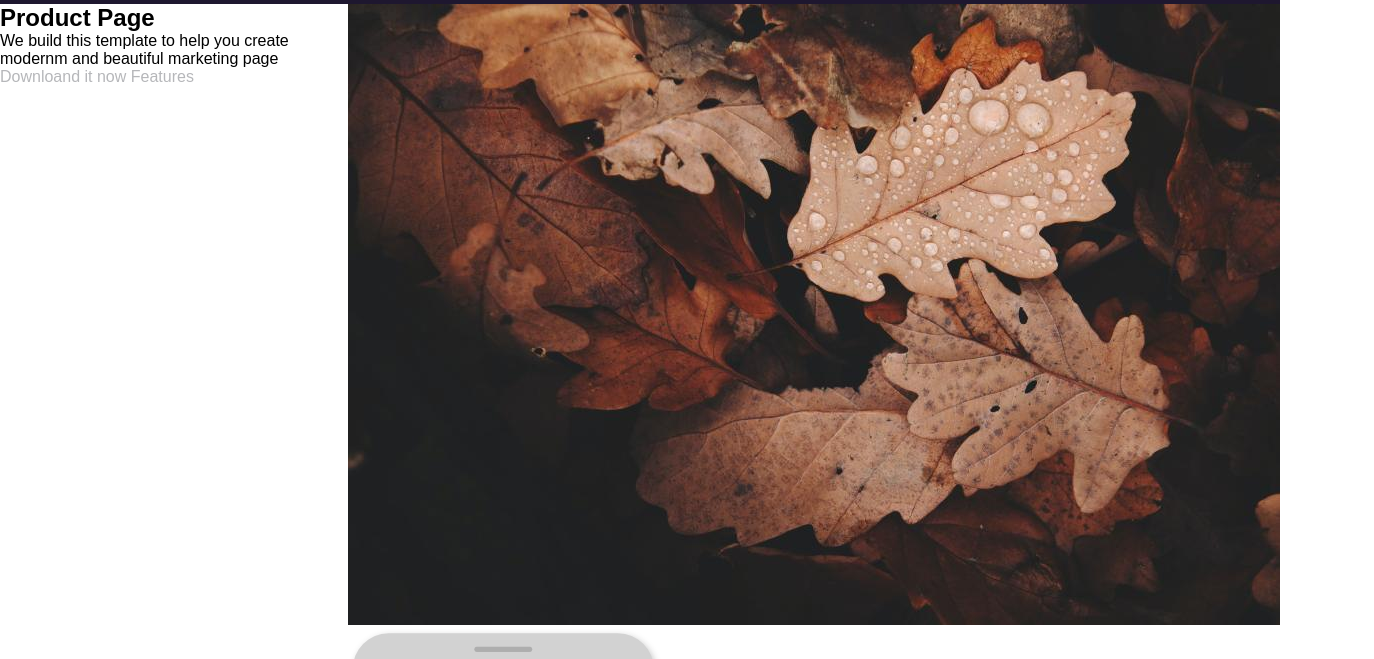
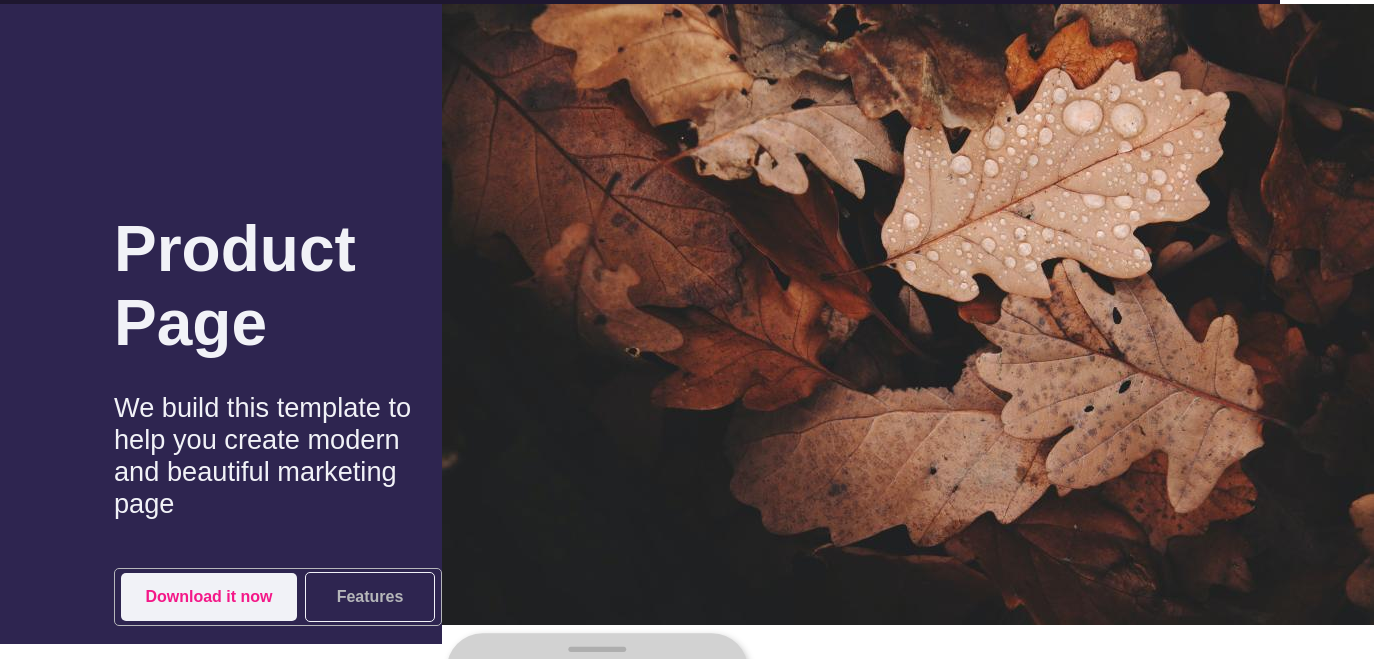
Before and after one commit to ErickAriasC/HENRRY-BLEUX, a plain HTML site: page index.html in a window 1280 px wide. Shown: the part 76-735 px from the top of the page, 1374 px wide, since content can reach past the window. Drawn offline with Linux system fonts and the light colour scheme.

Commit message:
styles section1

```diff
--- a/index.html
+++ b/index.html
@@ -1,5 +1,6 @@
 <!DOCTYPE html>
 <html lang="en">
+
 <head>
     <meta charset="UTF-8">
     <meta http-equiv="X-UA-Compatible" content="IE=edge">
@@ -7,6 +8,7 @@
     <link rel="stylesheet" href="style.css">
     <title>Bleux</title>
 </head>
+
 <body>
     <header>
         <div class="container_logo">
@@ -25,10 +27,15 @@
     <main>
         <div class="product_page">
             <section class="information">
+                <div>
                     <h1>Product Page</h1>
-                <p>We build this template to help you create modernm and beautiful marketing page</p>
-                <a href="">Downloand it now</a>
-                <a href="">Features</a>
+                    <p>We build this template to help you create modern and beautiful marketing page</p>
+                    <div>
+                        <a class="download" href="">Download it now</a>
+                        <a class="features" href="">Features</a>
+                    </div>
+
+                </div>
             </section>
             <section class="images">
                 <img src="img/hojasFondo.jpg" alt="">
@@ -42,7 +49,8 @@
             </section>
             <section>
                 <h3>Alpha Screenshot</h3>
-                <p>Lorem ipsum dolor sit amet, consectetur adipiscing elit, sed do eiusmod tempor incididunt ut labore et dolore magna aliqua. Ut enim ad minim veniam, quis nostrud </p>
+                <p>Lorem ipsum dolor sit amet, consectetur adipiscing elit, sed do eiusmod tempor incididunt ut labore
+                    et dolore magna aliqua. Ut enim ad minim veniam, quis nostrud </p>
                 <h4>-</h4>
                 <h4>Marketing Page</h4>
                 <div>
@@ -77,16 +85,20 @@
                     <div>
                         <img src="img/start-fucsia.png" alt="">
                         <h5>Full Component</h5>
-                    </div><div>
+                    </div>
+                    <div>
                         <img src="img/chulo-fucsia.png" alt="">
                         <h5>Future Updates</h5>
-                    </div><div>
+                    </div>
+                    <div>
                         <img src="img/chulo-fucsia.png " alt="">
                         <h5>Documentation</h5>
-                    </div><div>
+                    </div>
+                    <div>
                         <img src="img/chulo-fucsia.png " alt="">
                         <h5>Customer Support</h5>
-                    </div><div>
+                    </div>
+                    <div>
                         <img src=" " alt="x">
                         <h5>Cool Option</h5>
                     </div>
@@ -96,6 +108,7 @@
                     </p>
                     <a href="">Subcribe Now</a>
                 </div>
+
                 <div>
                     <img src="img/nube.png" alt="">
                     <h3>Standard</h3>
@@ -106,16 +119,20 @@
                     <div>
                         <img src="img/start-grispng.png" alt="">
                         <h5>Full Component</h5>
-                    </div><div>
+                    </div>
+                    <div>
                         <img src="img/chulo-gris.png" alt="">
                         <h5>Future Updates</h5>
-                    </div><div>
+                    </div>
+                    <div>
                         <img src=" img/chulo-gris.png" alt="">
                         <h5>Documentation</h5>
-                    </div><div>
+                    </div>
+                    <div>
                         <img src="img/chulo-gris.png " alt="">
                         <h5>Customer Support</h5>
-                    </div><div>
+                    </div>
+                    <div>
                         <img src=" " alt="x">
                         <h5>Cool Option</h5>
                     </div>
@@ -135,16 +152,20 @@
                     <div>
                         <img src="img/start-grispng.png" alt="">
                         <h5>Full Component</h5>
-                    </div><div>
+                    </div>
+                    <div>
                         <img src="img/chulo-gris.png" alt="">
                         <h5>Future Updates</h5>
-                    </div><div>
+                    </div>
+                    <div>
                         <img src="img/chulo-gris.png " alt="">
                         <h5>Documentation</h5>
-                    </div><div>
+                    </div>
+                    <div>
                         <img src="img/chulo-gris.png " alt="">
                         <h5>Customer Support</h5>
-                    </div><div>
+                    </div>
+                    <div>
                         <img src=" " alt="x">
                         <h5>Cool Option</h5>
                     </div>
@@ -175,4 +196,5 @@
         </section>
     </footer>
 </body>
+
 </html>
--- a/style.css
+++ b/style.css
@@ -1,4 +1,4 @@
-*{
+* {
     margin: 0;
     padding: 0;
     list-style: none;
@@ -7,7 +7,7 @@
 }
 
 
-body{
+body {
     width: 100%;
     height: 100%;
     display: flex;
@@ -15,7 +15,7 @@ body{
     align-items: center;
 }
 
-header{
+header {
     width: 100%;
     height: 80px;
     background-color: #1e172f;
@@ -25,13 +25,13 @@ header{
 
 }
 
-.container_logo{
+.container_logo {
     width: 50%;
     height: auto;
     margin-left: 15rem;
 }
 
-nav{
+nav {
     width: 50%;
     height: auto;
     display: flex;
@@ -39,7 +39,7 @@ nav{
 
 }
 
-.options{
+.options {
     width: auto;
     height: auto;
     display: flex;
@@ -48,14 +48,15 @@ nav{
     align-items: center;
 }
 
-a{
+.options a {
     color: #b6b7ba;
 }
-a:hover{
+
+.options a:hover {
     color: #f1f2f7;
 }
 
-nav>button{
+nav>button {
     color: #f1f2f7;
     background: linear-gradient(to right, #7e44d5, #0b7bd5);
     border: none;
@@ -66,12 +67,73 @@ nav>button{
     font-size: 1rem;
 }
 
-.product_page{
+.product_page {
     width: 100%;
     height: auto;
     display: flex;
 }
 
-.information{
+.information {
     width: 50%;
+    height: 40rem;
+    background-color: #2e2550;
+    color: #f1f2f7;
+
 }
+
+.information>div {
+    width: auto;
+    height: auto;
+    margin-top: 13rem;
+    margin-left: 13rem;
+}
+
+.information h1 {
+    width: 15rem;
+    height: auto;
+    padding-bottom: 2rem;
+    font-size: 4rem;
+}
+
+.information p {
+    font-size: 1.7rem;
+}
+
+.information>div>div {
+    width: 20rem;
+    height: auto;
+    margin-top: 3rem;
+    display: flex;
+    justify-content: center;
+    align-items: center;
+    border-radius: 5px;
+    border: 1px solid #b6b7ba;
+    padding: 3px;
+    gap: 0.5rem;
+}
+
+
+.download {
+    background-color: #f1f2f7;
+    color: #f41888;
+    width: 11rem;
+    height: 3rem;
+    border-radius: 5px;
+    display: flex;
+    align-items: center;
+    justify-content: center;
+    font-weight: 700;
+}
+
+.features {
+    width: 8rem;
+    border: 1px solid #f1f2f7;
+    border-radius: 5px;
+    display: flex;
+    align-items: center;
+    height: 3rem;
+    justify-content: center;
+    font-weight: 700;
+    color: #b6b7ba;
+
+}
```
Lines whose indentation alone changed are shown as unchanged.
